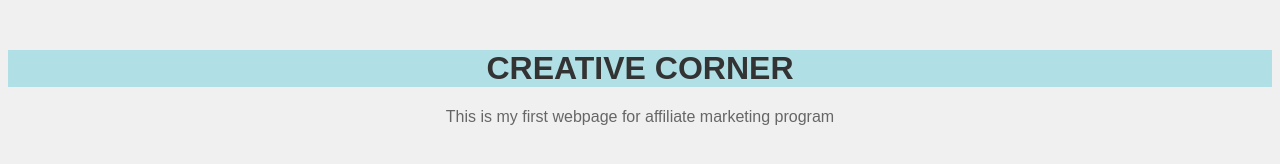
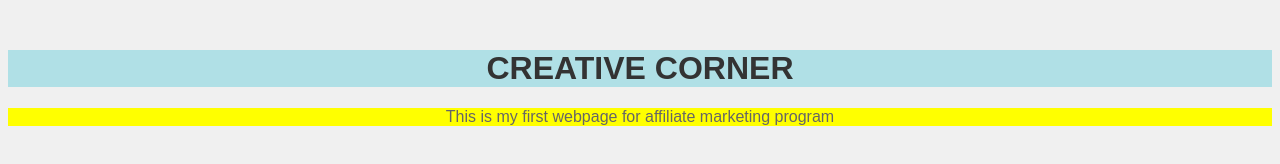
Before and after one commit to Hemasv/Hemasv.github.io, a plain HTML site: page index.html in a window 1280 px wide. Drawn offline with Linux system fonts and the light colour scheme.

Commit message:
Add files via upload

```diff
--- a/index.html
+++ b/index.html
@@ -3,12 +3,12 @@
 <head>
     <meta charset="UTF-8">
     <meta name="viewport" content="width=device-width, initial-scale=1.0">
-    <title>My Website Creative Corner</title>
+    <title>Creative Corner</title>
     <link rel="stylesheet" href="styles.css">
 </head>
 <body>
     <h1 style="background-color:powderblue;">CREATIVE CORNER</h1>
-<p style="background-color:tomatyellow;">This is my first webpage for affiliate marketing program</p>
+<p style="background-color:yellow;">This is my first webpage for affiliate marketing program</p>
     <script src="script.js"></script>
 </body>
 </html>
```
